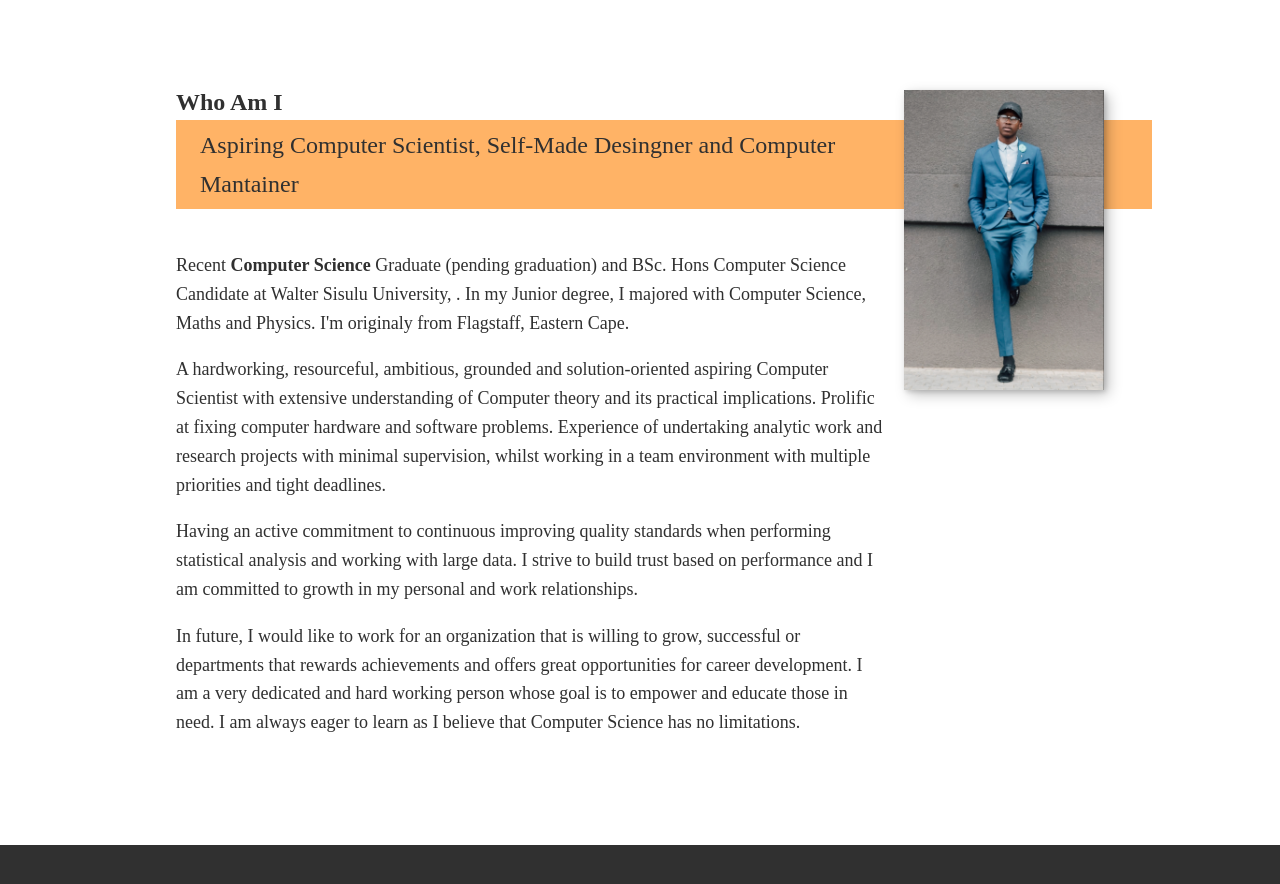
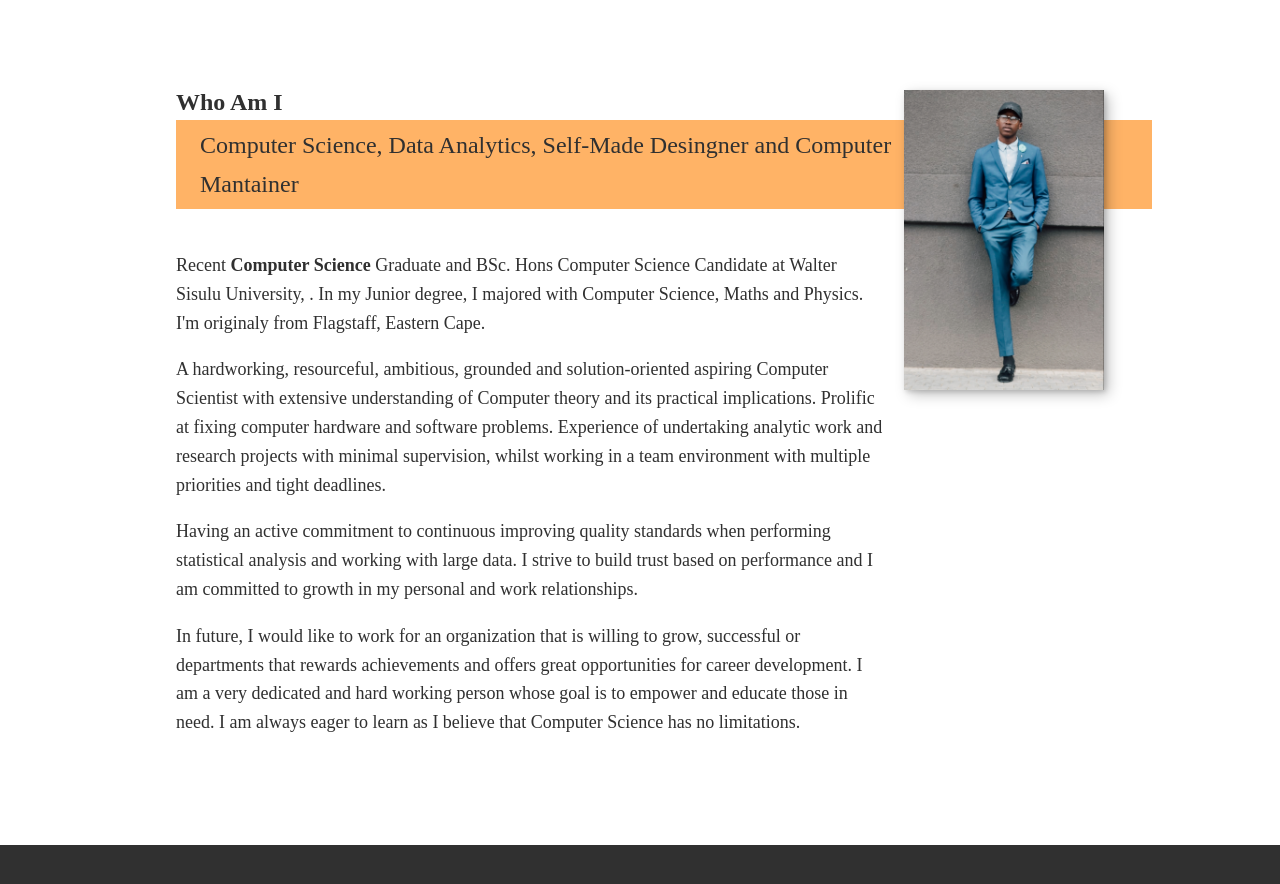
Before and after one commit to KhustarJ/Portfolio, a plain HTML site: page index.html in a window 1280 px wide. Shown: the part 1280-2164 px from the top of the page. Drawn offline with Linux system fonts and the light colour scheme.

Commit message:
Update index.html

```diff
--- a/index.html
+++ b/index.html
@@ -75,10 +75,10 @@
 	<!--About Me-->
 	<section class="about-me" id="about">
 		<h2 class="section__title section__title--about">Who Am I</h2>
-		<p class="section__subtitle section__subtitle--about">Aspiring Computer Scientist, Self-Made Desingner and Computer Mantainer</p>
+		<p class="section__subtitle section__subtitle--about">Computer Science, Data Analytics, Self-Made Desingner and Computer Mantainer</p>
 
 		<div class="about-me__body">
-			<p>Recent <strong>Computer Science</strong> Graduate (pending graduation) and BSc. Hons Computer Science Candidate at Walter Sisulu University,
+			<p>Recent <strong>Computer Science</strong> Graduate and BSc. Hons Computer Science Candidate at Walter Sisulu University,
 . In my Junior degree, I majored with Computer Science, Maths and Physics. I'm originaly from Flagstaff, Eastern Cape. </p>
 
 			<p>A hardworking, resourceful, ambitious, grounded and solution-oriented aspiring Computer Scientist with extensive understanding of Computer theory and its practical implications. Prolific at fixing computer hardware and software problems. Experience of undertaking analytic work and research projects with minimal supervision, whilst working in a team environment with multiple priorities and tight deadlines. </p>
```
